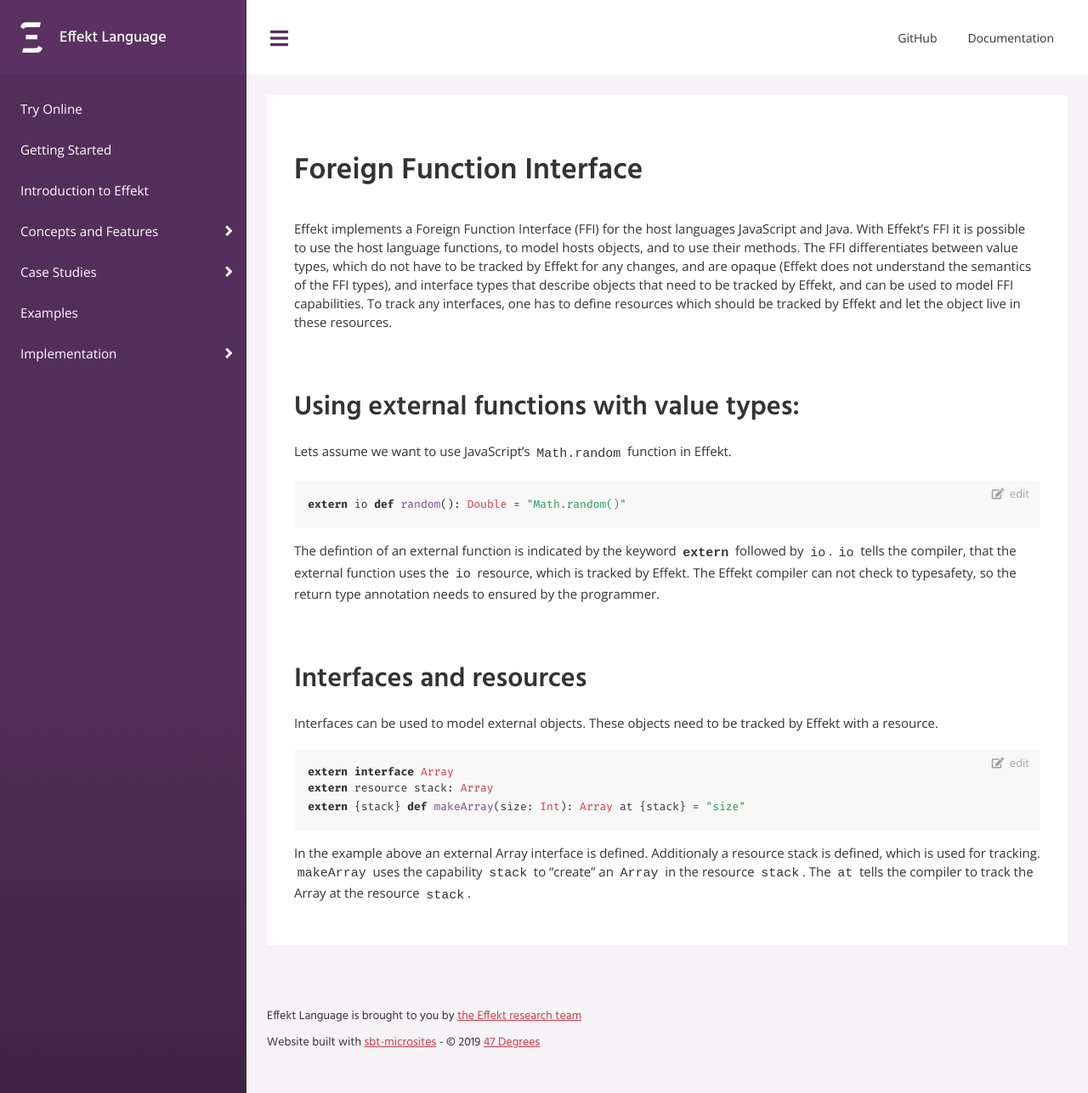
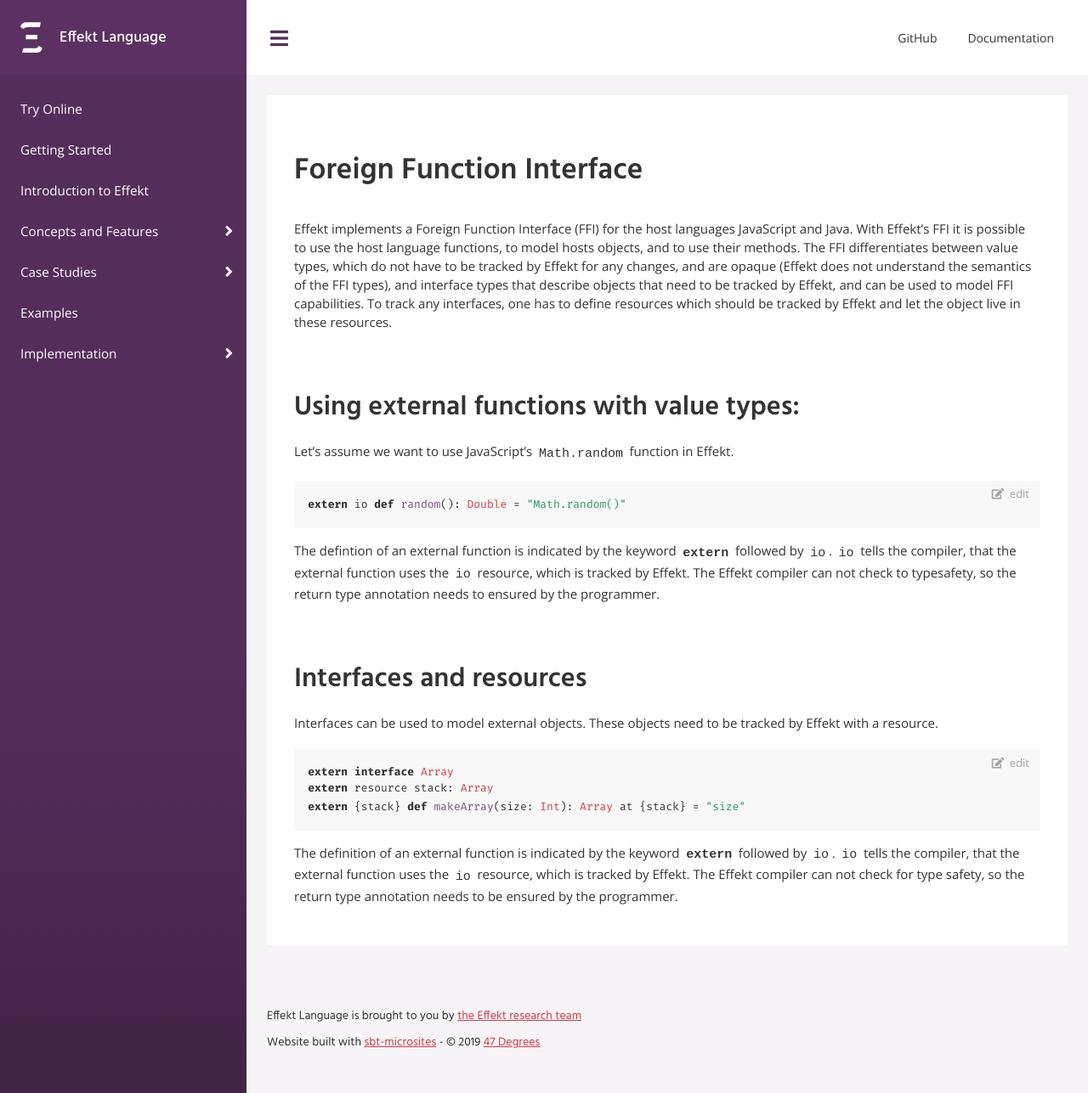
Before and after one commit to effekt-lang/effekt-website, a Jekyll site: the page built from docs/concepts/FFI.md, in a window 1280 px wide and 1287 px high. Shown: the whole window at 85% size. Built offline with Jekyll 4.4.1, drawn with Linux system fonts in a browser that asks for light colours.

Commit message:
correct spelling

````diff
--- a/docs/concepts/FFI.md
+++ b/docs/concepts/FFI.md
@@ -7,7 +7,7 @@
 Effekt implements a Foreign Function Interface (FFI) for the host languages JavaScript and Java. With Effekt’s FFI it is possible to use the host language functions, to model hosts objects, and to use their methods. The FFI differentiates between value types, which do not have to be tracked by Effekt for any changes, and are opaque (Effekt does not understand the semantics of the FFI types), and interface types that describe objects that need to be tracked by Effekt, and can be used to model FFI capabilities. To track any interfaces, one has to define resources which should be tracked by Effekt and let the object live in these resources.
 
 ## Using external functions with value types:
-Lets assume we want to use JavaScript's `Math.random` function in Effekt.
+Let's assume we want to use JavaScript's `Math.random` function in Effekt.
 ```effekt
 extern io def random(): Double = "Math.random()"
 ```
@@ -20,4 +20,4 @@
 extern resource stack: Array
 extern {stack} def makeArray(size: Int): Array at {stack} = "size"
 ```
-In the example above an external Array interface is defined. Additionaly a resource stack is defined, which is used for tracking. `makeArray` uses the capability `stack` to "create" an `Array` in the resource `stack`. The `at` tells the compiler to track the Array at the resource `stack`.
+The definition of an external function is indicated by the keyword `extern` followed by `io`. `io` tells the compiler, that the external function uses the `io` resource, which is tracked by Effekt. The Effekt compiler can not check for type safety, so the return type annotation needs to be ensured by the programmer.
````
